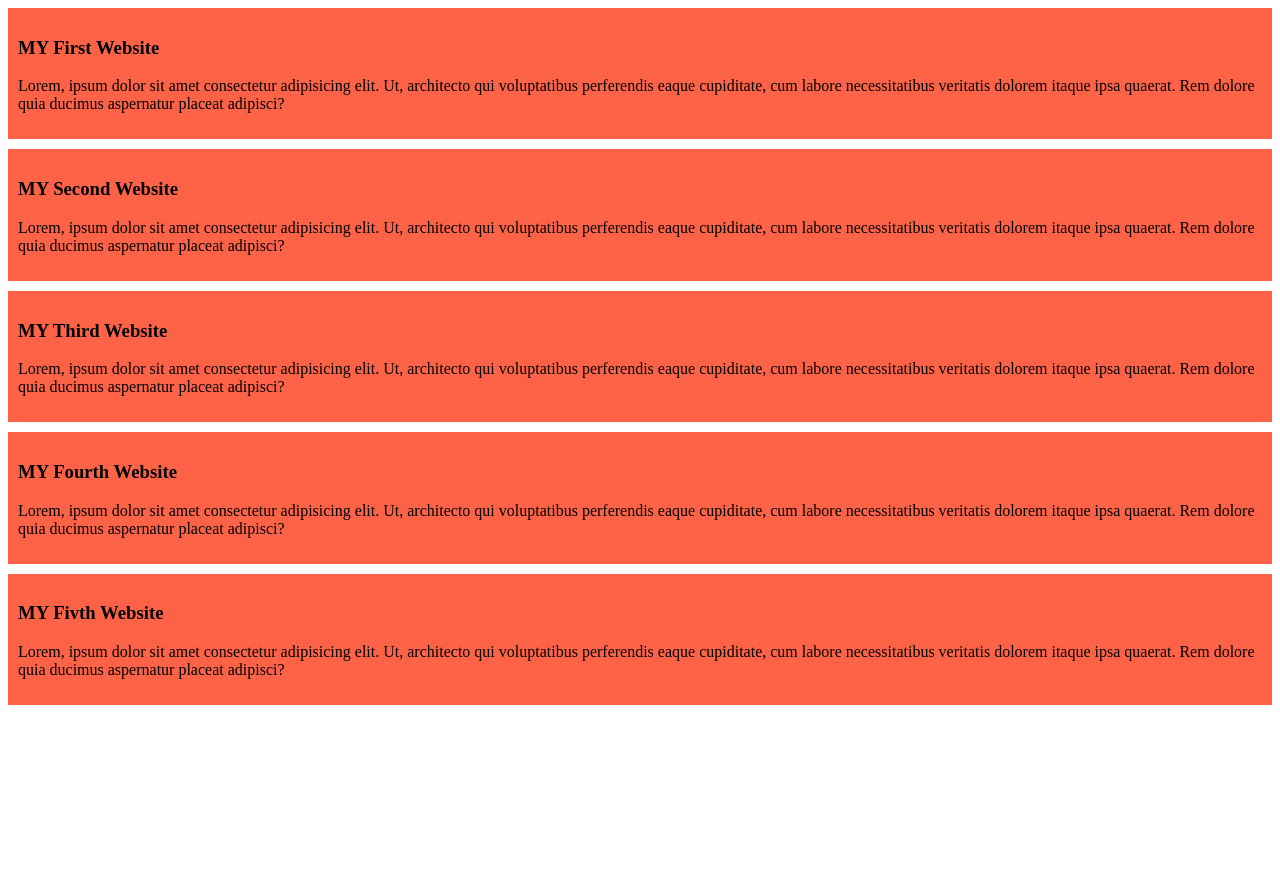
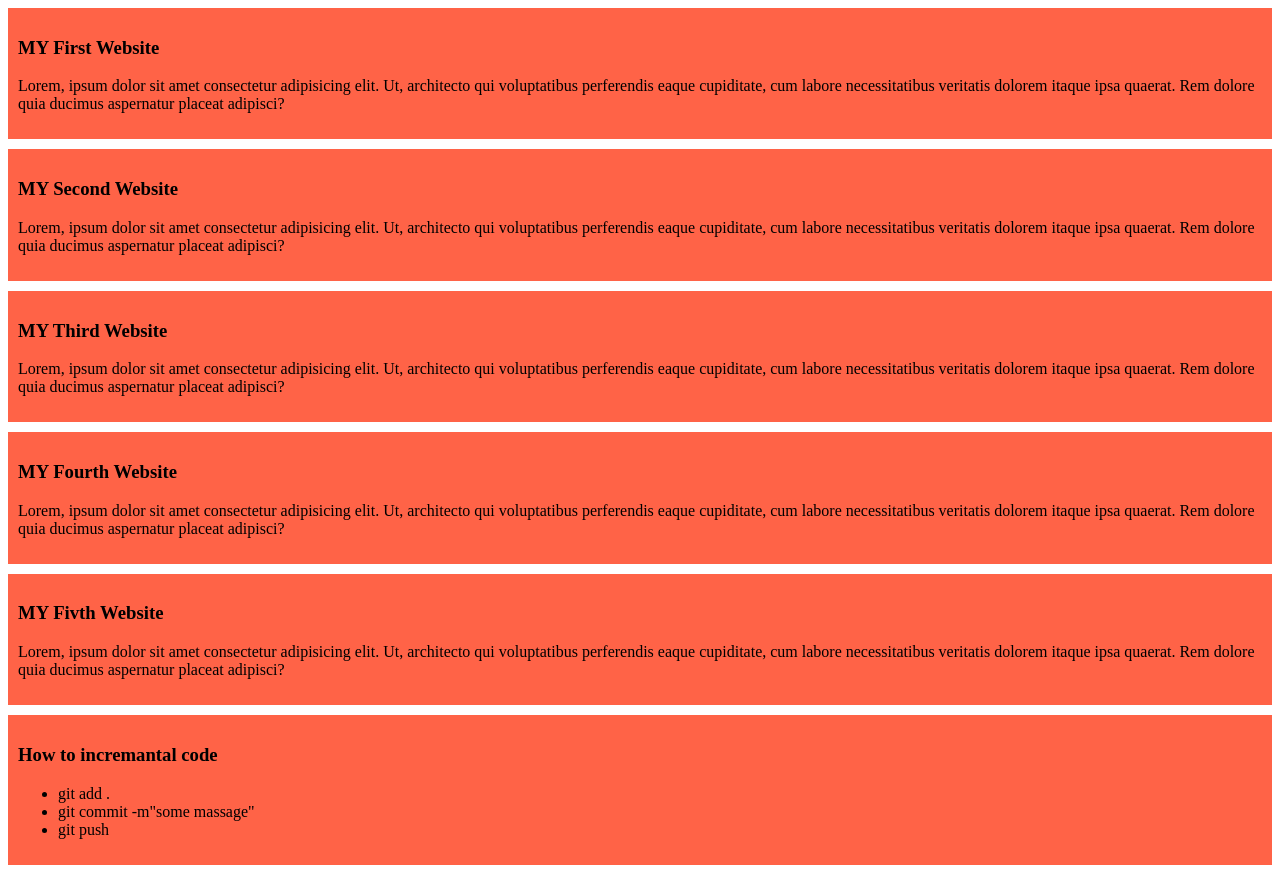
Before and after one commit to Liyanroy12/try-to-push-website, a plain HTML site: page index.html in a window 1280 px wide. Before the commit the page ends 800 px from the top, so only its background shows below. Drawn offline with Linux system fonts and the light colour scheme.

Commit message:
some added lists

```diff
--- a/index.html
+++ b/index.html
@@ -27,5 +27,13 @@
         <h3>MY Fivth Website</h3>
         <p>Lorem, ipsum dolor sit amet consectetur adipisicing elit. Ut, architecto qui voluptatibus perferendis eaque cupiditate, cum labore necessitatibus veritatis dolorem itaque ipsa quaerat. Rem dolore quia ducimus aspernatur placeat adipisci?</p>
     </div>
+    <div>
+        <h3>How to incremantal code</h3>
+        <ul>
+            <li>git add .</li>
+            <li>git commit -m"some massage"</li>
+            <li>git push</li>
+        </ul>
+    </div>
 </body>
 </html>
```
